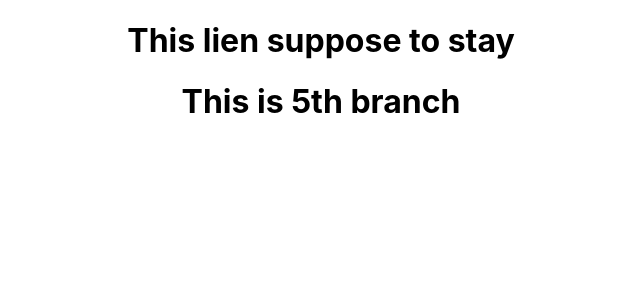
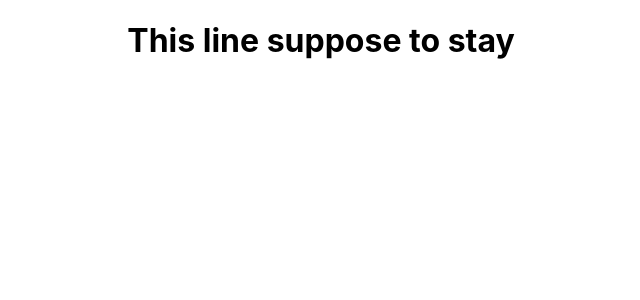
Before and after one commit to rafalpilawka/gitPlayground, a React (Create React App) app: page / in a window 1280 px wide. Shown: the top 300 px of the page, without its empty margins (319-959 px from the left). Built offline with nearby package versions, Linux system fonts and the light colour scheme.

Commit message:
w/o line from 5th branch

```diff
--- a/src/App.js
+++ b/src/App.js
@@ -5,8 +5,8 @@ function App() {
   return (
 
     <div className="App">
-      <h1>This lien suppose to stay</h1>
-      <h1>This is 5th branch</h1>
+      <h1>This line suppose to stay</h1>
+
     </div>
   );
 }
```
